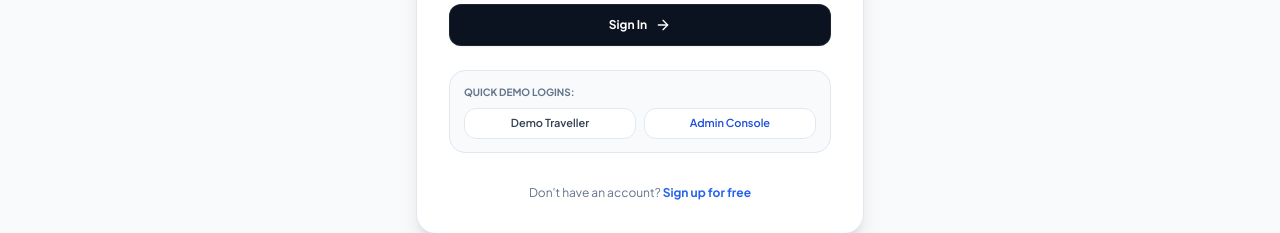
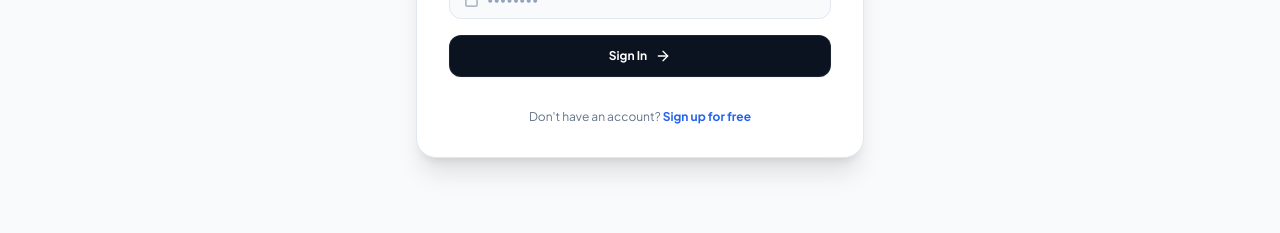
Before and after one commit to sohanyadav-123/Trippilot, a React (Vite) app in the folder frontend/: page /login in a window 1280 px wide. Shown: the part 449-682 px from the top of the page. Built offline with nearby package versions, Linux system fonts and the light colour scheme; no server answers; a web font is replaced by a local one.

Commit message:
fix(auth): remove quick demo logins from login page

```diff
--- a/frontend/src/pages/Login.tsx
+++ b/frontend/src/pages/Login.tsx
@@ -46,16 +46,6 @@ export const Login: React.FC = () => {
     } else {
       setError(res.message || 'Invalid email or password.');
       setLoading(false);
-    }
-  };
-
-  const handleFillDemo = (role: 'demo' | 'admin') => {
-    if (role === 'admin') {
-      setEmail('admin@trippilot.ai');
-      setPassword('Admin@123456');
-    } else {
-      setEmail('demo@trippilot.ai');
-      setPassword('Demo@123456');
     }
   };
 
@@ -268,27 +258,6 @@ export const Login: React.FC = () => {
             </button>
           </form>
 
-          {/* Demo Quick Fill */}
-          <div className="p-3.5 rounded-2xl bg-slate-50 border border-slate-200 space-y-2">
-            <span className="text-[10px] font-bold uppercase text-slate-500 block">{t('auth.quick_demo', 'Quick Demo Logins:')}</span>
-            <div className="grid grid-cols-2 gap-2">
-              <button
-                type="button"
-                onClick={() => handleFillDemo('demo')}
-                className="py-1.5 px-2.5 rounded-xl bg-white border border-slate-200 hover:bg-slate-100 text-[11px] font-semibold text-slate-700 transition-colors"
-              >
-                {t('auth.demo_traveller', 'Demo Traveller')}
-              </button>
-              <button
-                type="button"
-                onClick={() => handleFillDemo('admin')}
-                className="py-1.5 px-2.5 rounded-xl bg-white border border-slate-200 hover:bg-slate-100 text-[11px] font-semibold text-blue-700 transition-colors"
-              >
-                {t('auth.admin_console', 'Admin Console')}
-              </button>
-            </div>
-          </div>
-
           <div className="pt-2 text-center text-xs text-slate-500">
             {t('auth.no_account', "Don't have an account?")}{' '}
             <Link to="/register" className="font-bold text-blue-600 hover:underline">
```
